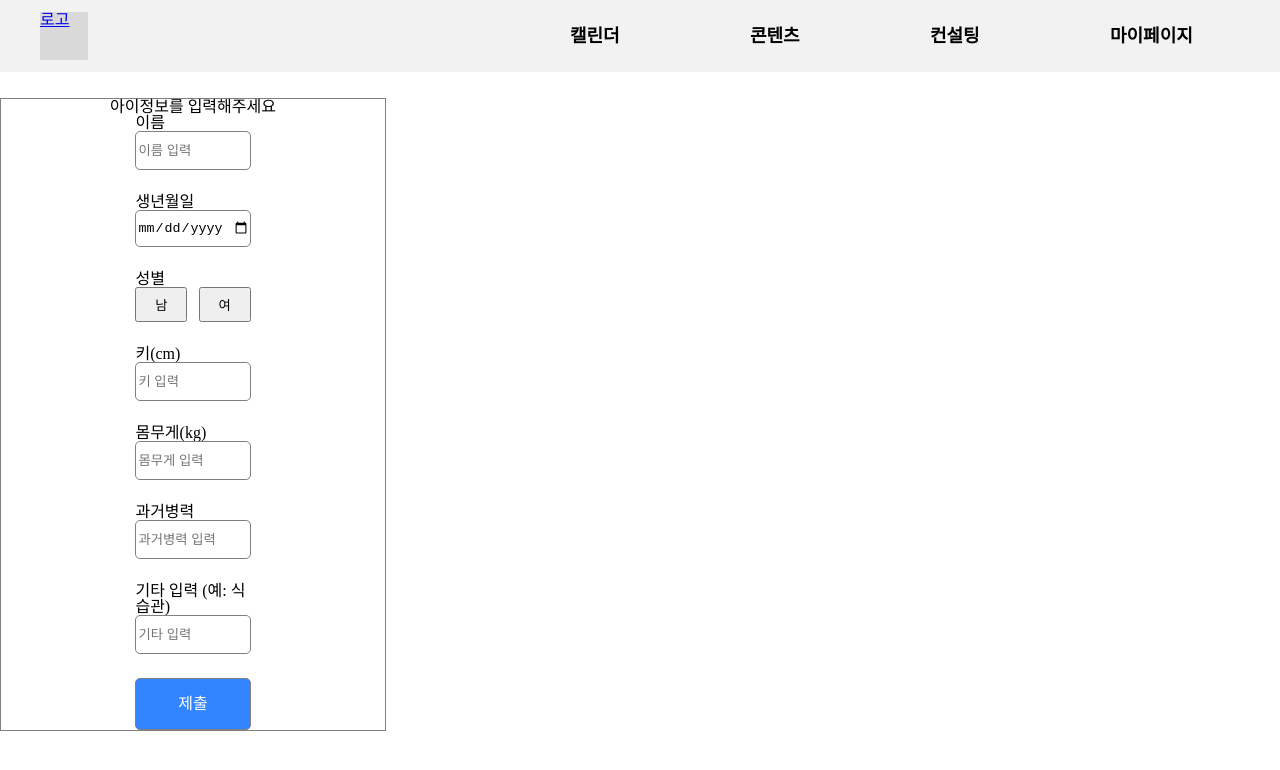
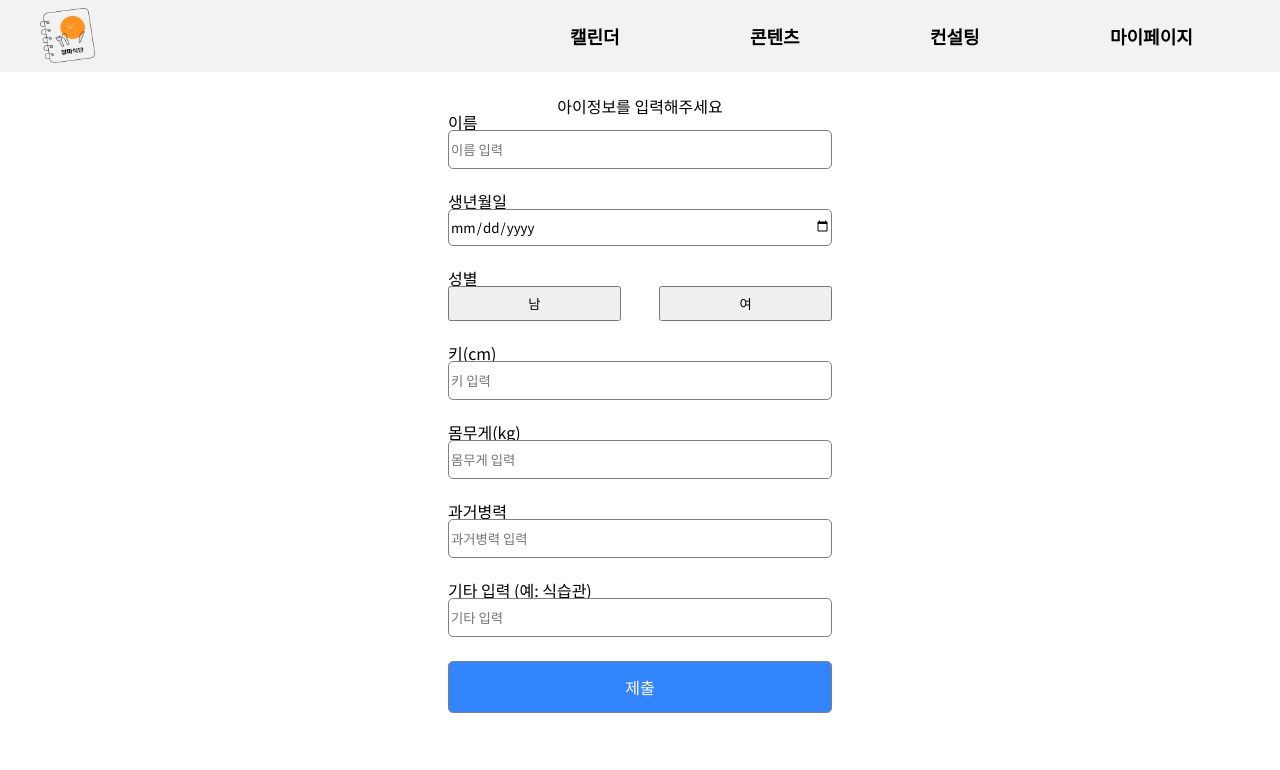
Before and after one commit to jisooooooooooo/Hackathon, a React (Create React App) app: page / in a window 1280 px wide. Shown: the top 770 px of the page. Built offline with nearby package versions, Linux system fonts and the light colour scheme.

Commit message:
feat: logo added

```diff
--- a/public/index.html
+++ b/public/index.html
@@ -8,6 +8,12 @@
     <meta
       name="description"
       content="Web site created using create-react-app"
+    />
+    <link rel="preconnect" href="https://fonts.googleapis.com" />
+    <link rel="preconnect" href="https://fonts.gstatic.com" crossorigin />
+    <link
+      href="https://fonts.googleapis.com/css2?family=Noto+Sans+KR:wght@100..900&display=swap"
+      rel="stylesheet"
     />
     <link rel="apple-touch-icon" href="%PUBLIC_URL%/logo192.png" />
     <!--
@@ -40,4 +46,9 @@
       To create a production bundle, use `npm run build` or `yarn build`.
     -->
   </body>
+  <style>
+    * {
+      font-family: "Noto Sans KR" !important;
+    }
+  </style>
 </html>
--- a/src/Styles/Header.module.css
+++ b/src/Styles/Header.module.css
@@ -7,9 +7,8 @@
   padding: 0 40px;
 }
 .left {
-  width: 48px;
-  height: 48px;
-  background-color: #d9d9d9;
+  width: 55px;
+  height: 55px;
 }
 .right {
   display: flex;
--- a/src/Styles/MyPage.css
+++ b/src/Styles/MyPage.css
@@ -1,45 +1,4 @@
-.title {
-  font-size: 25px;
-  display: flex;
-  flex-direction: row;
-  gap: 30px;
+.myPage {
+  width: 100%;
+  height: 100%;
 }
-.info {
-  margin-bottom: 10px;
-  border: 0.5px grey solid;
-  width: 30%;
-}
-.co_title {
-  font-size: 20px;
-  margin-left: 20px;
-  display: flex;
-  width: 100%;
-  justify-content: flex-start;
-  margin-bottom: 50px;
-}
-
-.more {
-  width: 100%;
-  display: flex;
-  flex-direction: column;
-  gap: 10px;
-  justify-content: flex-start;
-  margin-left: 20px;
-}
-
-.second_info {
-  display: flex;
-  width: 150px;
-}
-.muruk {
-  border: 0.5px grey solid;
-}
-.badge {
-  border: 0.5px grey solid;
-}
-.height {
-  border: 0.5px grey solid;
-}
-.weight {
-  border: 0.5px grey solid;
-}
--- a/src/components/Header.js
+++ b/src/components/Header.js
@@ -1,6 +1,7 @@
 import React, { useState } from "react";
 import { Link } from "react-router-dom";
 import styles from "../Styles/Header.module.css";
+import logo from "../assets/logo.png";
 export const Header = () => {
   const [dropdownOpen, setDropdownOpen] = useState(false);
 
@@ -11,8 +12,8 @@ export const Header = () => {
 
   return (
     <div className={styles.container}>
-      <Link to="/" className={styles.left}>
-        로고
+      <Link to="/main">
+        <img src={logo} alt="logo" className={styles.left}></img>
       </Link>
       <div className={styles.right}>
         <Link to="/calendar" className={styles.rightlist}>
--- a/src/pages/MyPage.js
+++ b/src/pages/MyPage.js
@@ -1,10 +1,13 @@
 import React from "react";
 import childPic from "../assets/child.png";
 import "../Styles/MyPage.css";
-function myPage() {
+import myPage from "../assets/myPage.png";
+
+function MyPage() {
   return (
     <>
-      <div>우리아이 성장 한 눈에 보기</div>
+      <img src={myPage} alt="myPage" className="myPage"/>
+      {/* <div>우리아이 성장 한 눈에 보기</div>
       <div className="title">
         <div className="info">
           <div className="co_title">우리 아이 정보</div>
@@ -25,9 +28,9 @@ function myPage() {
           <div className="height">키</div>
           <div className="weight">몸무게</div>
         </div>
-      </div>
+      </div> */}
     </>
   );
 }
 
-export default myPage;
+export default MyPage;
```
Also changed, not shown: src/assets/logo.png (added), src/assets/myPage.png (added).
